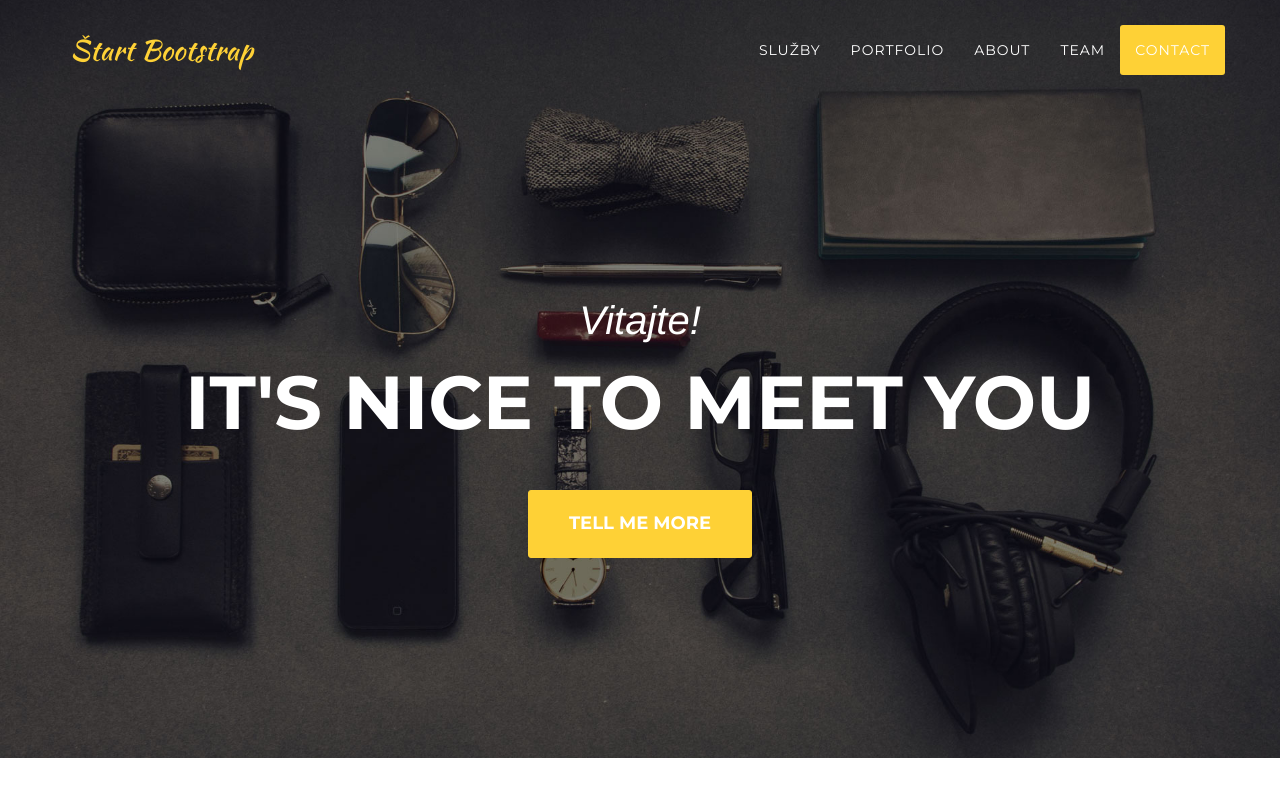
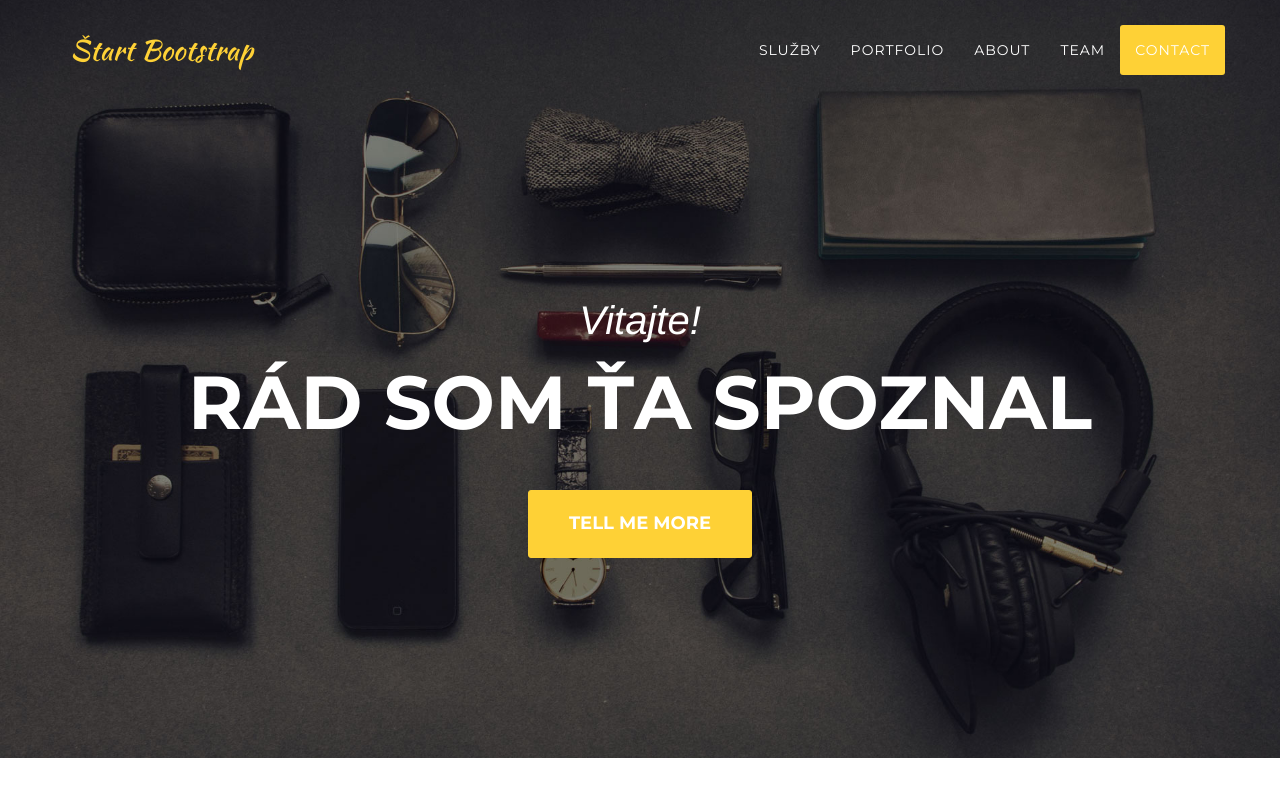
Before and after one commit to ceckoo/bootstrap, a website: page index.html in a window 1280 px wide. Shown: the top 800 px of the page. Drawn offline with nearby package versions, Linux system fonts and the light colour scheme; a web font is replaced by a local one.

Commit message:
Edit: text

```diff
--- a/index.html
+++ b/index.html
@@ -79,7 +79,7 @@
         <div class="container">
             <div class="intro-text">
                 <div class="intro-lead-in">Vitajte!</div>
-                <div class="intro-heading">It's Nice To Meet You</div>
+                <div class="intro-heading">Rád som ťa spoznal</div>
                 <a href="#services" class="page-scroll btn btn-xl">Tell Me More</a>
             </div>
         </div>
```
